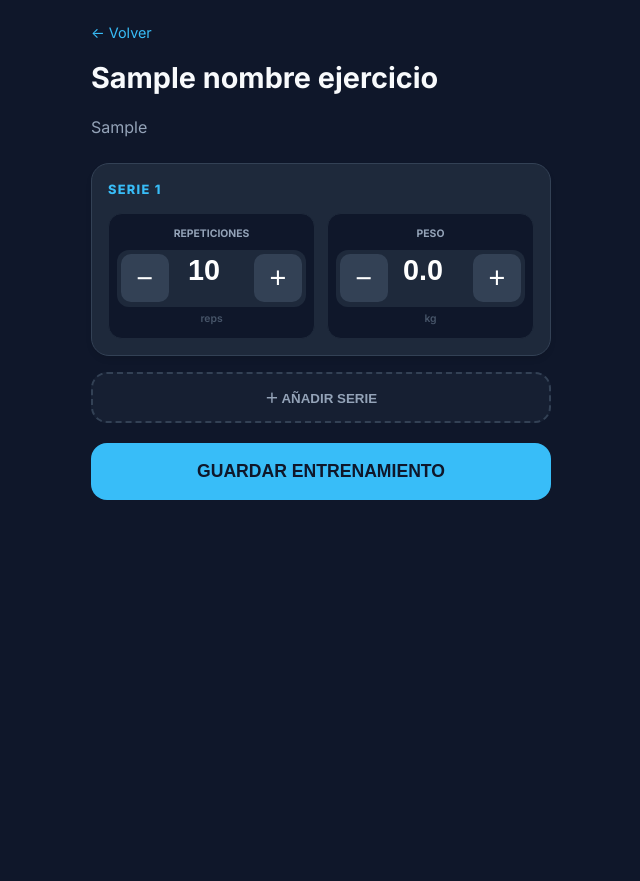
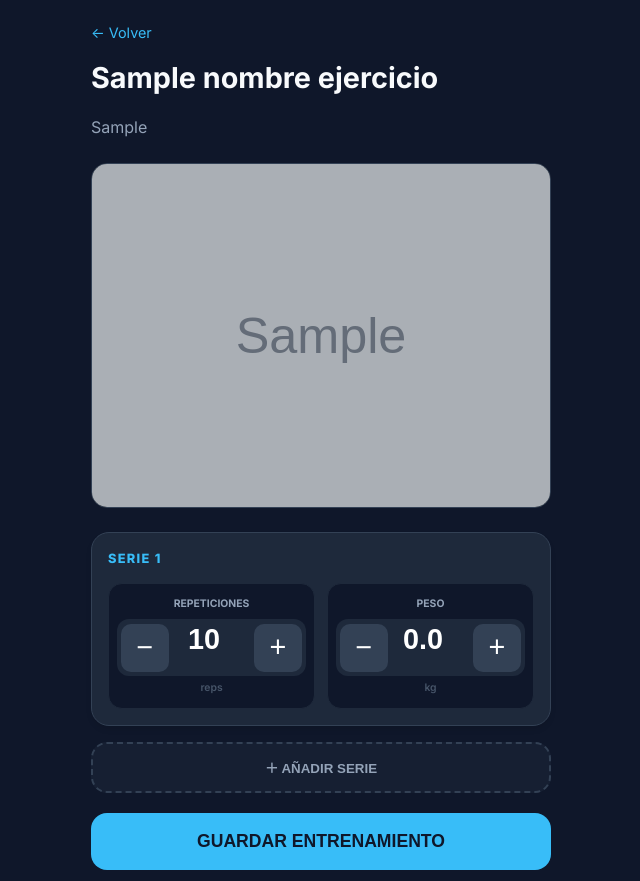
Before and after one commit to jess-jurado/GymApp, a Flask app: template templates/detalle_ejercicio.html in a window 1280 px wide. Shown: the part 61-942 px from the top of the page, without its empty margins (319-959 px from the left). Before the commit the page ends 561 px from the top, so only its background shows below. Run offline with Flask 3, Linux system fonts and the light colour scheme; the template is opened without the code that fills it: most values are stand-ins (such as "Sample title", 1, 10 or a date in 2020); grey boxes marked "Sample" are stand-in pictures.

Commit message:
Fix: Restaurar imagen del ejercicio en detalle_ejercicio

```diff
--- a/templates/detalle_ejercicio.html
+++ b/templates/detalle_ejercicio.html
@@ -110,6 +110,12 @@
         <p style="color: #94a3b8;">{{ subgrupo_muscular }}</p>
     {% endif %}
 </div>
+
+{% if imagen_url %}
+<div class="ejercicio-image-container">
+    <img src="{{ imagen_url }}" alt="{{ nombre_ejercicio }}">
+</div>
+{% endif %}
 
 <form id="detalle-ejercicio-form">
 {% if is_cardio %}
```
